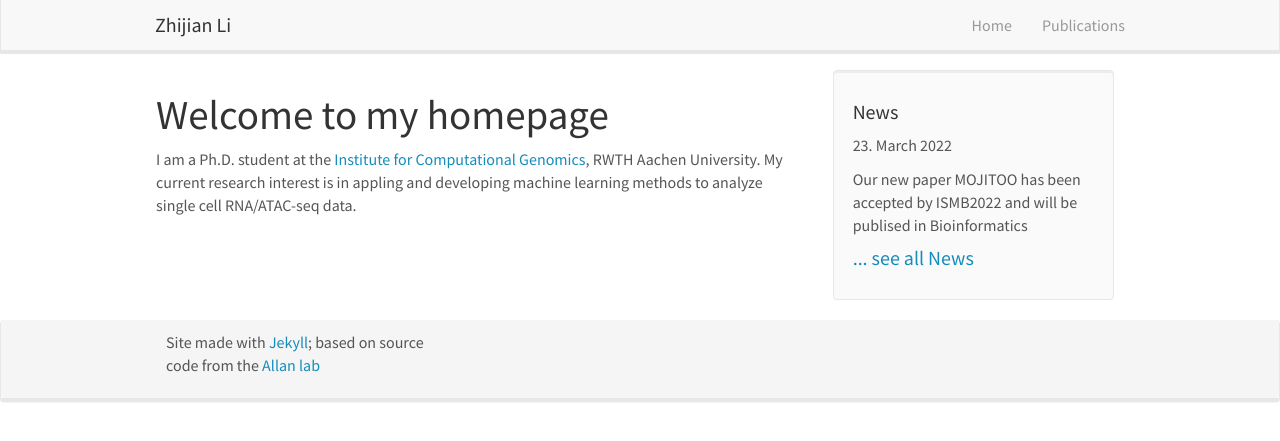
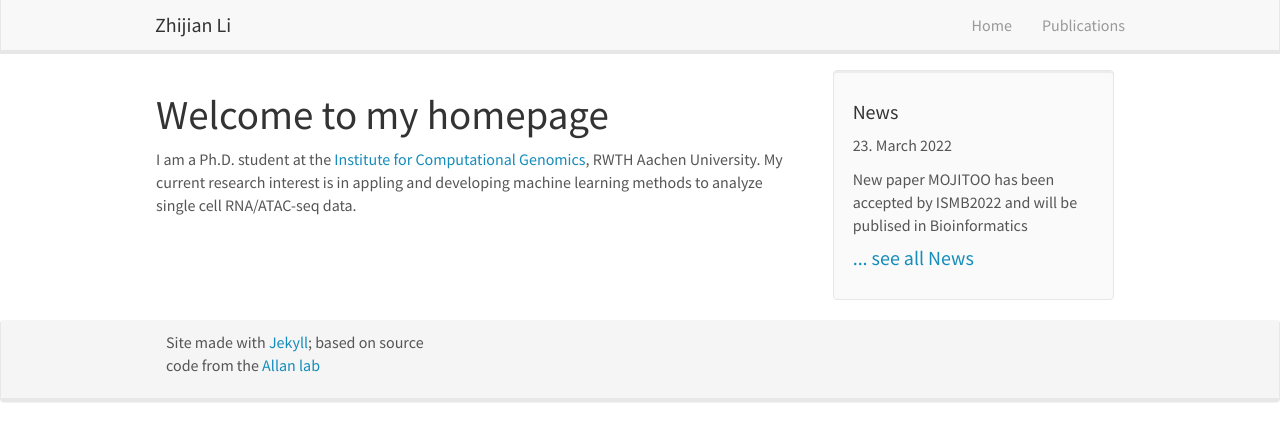
Before and after one commit to lzj1769/lzj1769.github.io, a Jekyll site: the page built from _pages/home.md, in a window 1280 px wide. Shown: the top 441 px of the page. Built offline with Jekyll 4.4.1, drawn with Linux system fonts in a browser that asks for light colours; nearby versions of some CDN libraries.

Commit message:
update news

```diff
--- a/_data/news.yml
+++ b/_data/news.yml
@@ -1,3 +1,2 @@
-
 - date: 23. March 2022
-  headline: "Our new paper MOJITOO has been accepted by ISMB2022 and will be publised in Bioinformatics"
+  headline: "New paper MOJITOO has been accepted by ISMB2022 and will be publised in Bioinformatics"
```
Also changed, not shown: _pages/allnews.md (+1 -1 lines).
